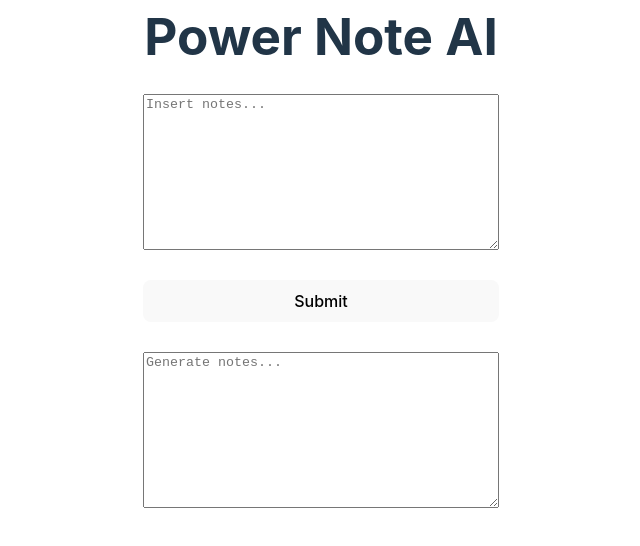
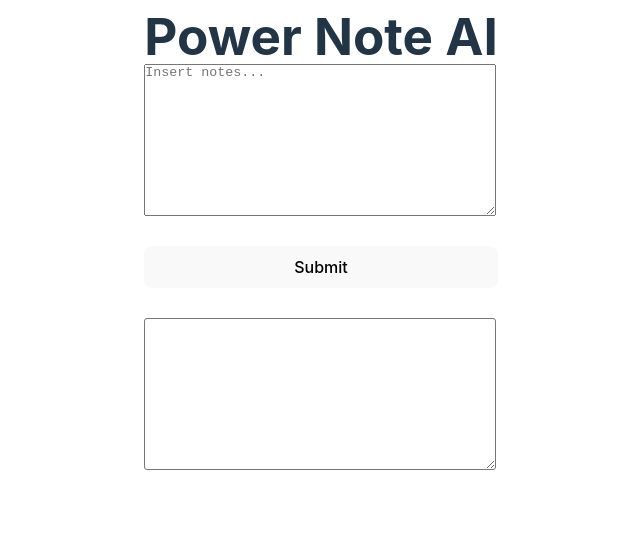
Before and after one commit to CloudyStripe/power-note-AI, a React (Vite) app: page / in a window 1280 px wide. Shown: the top 546 px of the page, without its empty margins (319-959 px from the left). Built offline with nearby package versions, Linux system fonts and the light colour scheme.

Commit message:
properly functioning. still needs a unit test.

```diff
--- a/src/App.tsx
+++ b/src/App.tsx
@@ -3,9 +3,8 @@ import './app.scss'
 
 export const App = () => {
 
-
   const [userNotes, setUserNotes] = useState<string | null>(null)
-  const [generatedNotes, setGeneratedNotes] = useState<string | null>(null)
+  const [generatedNotes, setGeneratedNotes] = useState<string>('')
 
   const submitNotes = async () => {
     const connection = await fetch('http://localhost:3001/organize', {
@@ -32,14 +31,18 @@ export const App = () => {
 
   return (
     <div id="container">
-      <h1>Power Note AI</h1>
+      <h1 className="header">Power Note AI</h1>
       <textarea
         className="note"
         onChange={(e) => { setUserNotes(e.target.value) }}
         placeholder="Insert notes..."></textarea>
-      <button onClick={() => submitNotes()}>Submit</button>
-      <textarea className="note" placeholder="Generate notes..."></textarea>
-      <div dangerouslySetInnerHTML={{ __html: generatedNotes! }}></div>
+      <button className="submitBtn" onClick={() => submitNotes()}>Submit</button>
+      <div
+        className="note noteResult"
+        dangerouslySetInnerHTML={{ __html: generatedNotes! }}
+        placeholder="Generate notes..."
+        contentEditable={true}
+      />
     </div>
   )
 }
--- a/src/app.scss
+++ b/src/app.scss
@@ -4,17 +4,31 @@
     width: fit-content;
     margin: auto;
 
+    .header {
+        margin: auto !important;
+        margin-bottom: 30px;
+    }
+
     .note {
         width: 350px;
         height: 150px;
+        padding: 0px;
+        margin-bottom: 30px;
     }
 
-    h1 {
-        margin:auto !important;
-        margin-bottom: 30px !important;
+    .noteResult {
+        font-family: monospace;
+        font-size: 13px;
+        border: 1px solid rgb(118,118,118);
+        border-radius: 3px;
+        background-color: #fff;
+        resize: both;
+        overflow: auto;
+        word-wrap: break-word;
+        margin-bottom: 30px;
     }
 
-    * {
+    .submitBtn {
         margin-bottom: 30px;
     }
 
```
